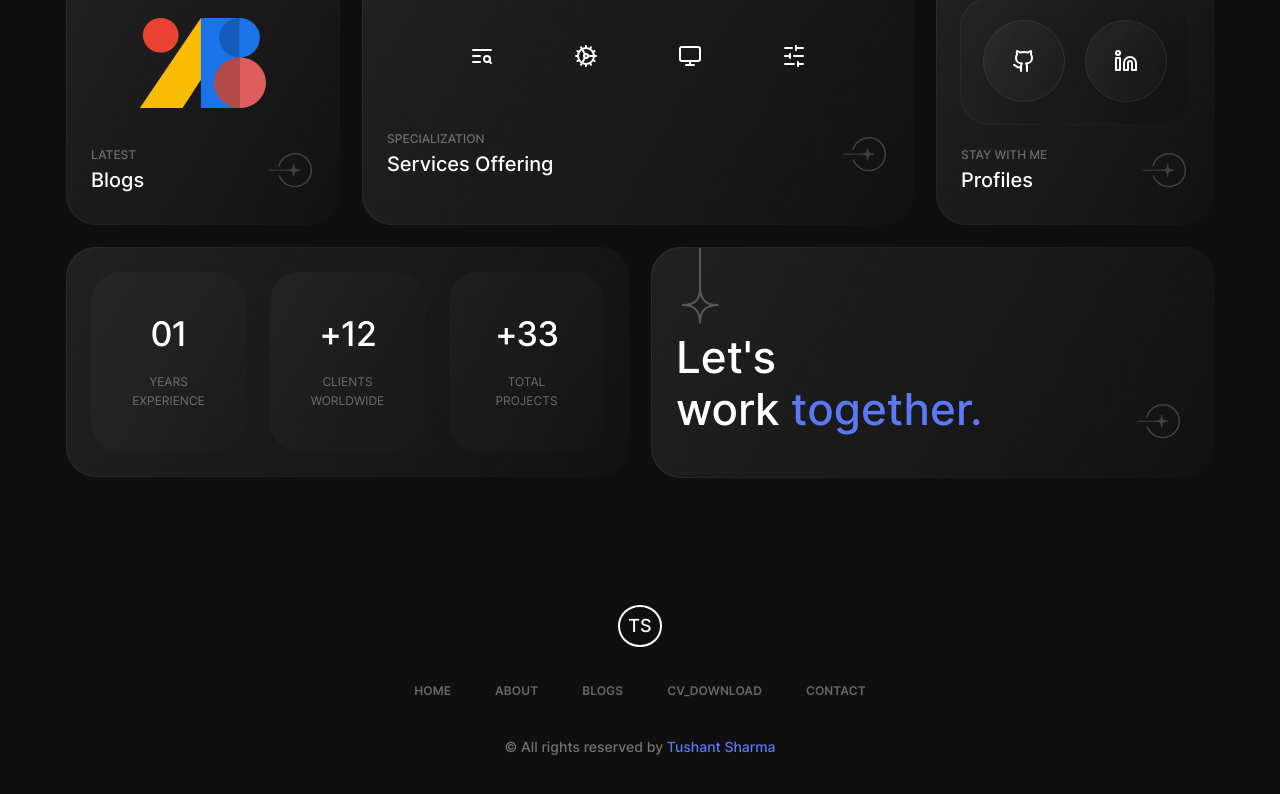
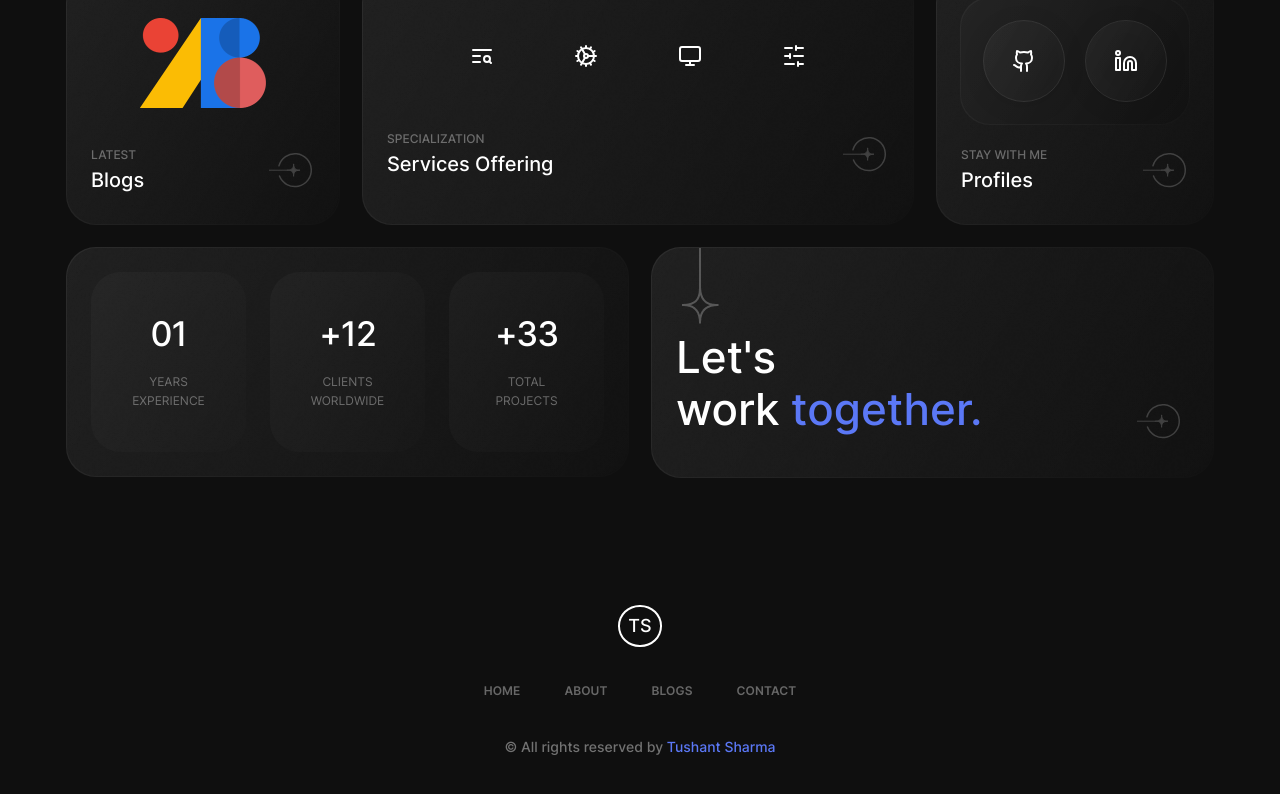
Before and after one commit to Tushant-Sharma/Portfolio, a React (Vite) app: page / in a window 1280 px wide. Shown: the part 527-1321 px from the top of the page. Built offline with nearby package versions, Linux system fonts and the light colour scheme.

Commit message:
new resume update

```diff
--- a/src/components/pagelayout.tsx
+++ b/src/components/pagelayout.tsx
@@ -110,7 +110,7 @@ const Footer = () => {
                         <li><Link to="about">About </Link></li>
                         <li><Link to="blogs">Blogs</Link></li>
 
-                        <li><Link target="_blank" to={socialLinks.resume}>CV_Download</Link></li>
+                        {/* <li><Link target="_blank" to={socialLinks.resume}>CV_Download</Link></li> */}
                         <li><Link to="contact">Contact</Link></li>
                     </ul>
                     <p className="copyright">
```
Also changed, not shown: 2 other files (tests, documents, lock files or other folders).
